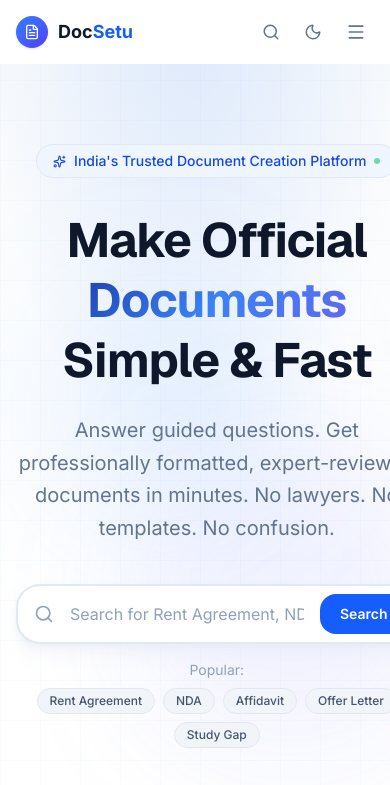
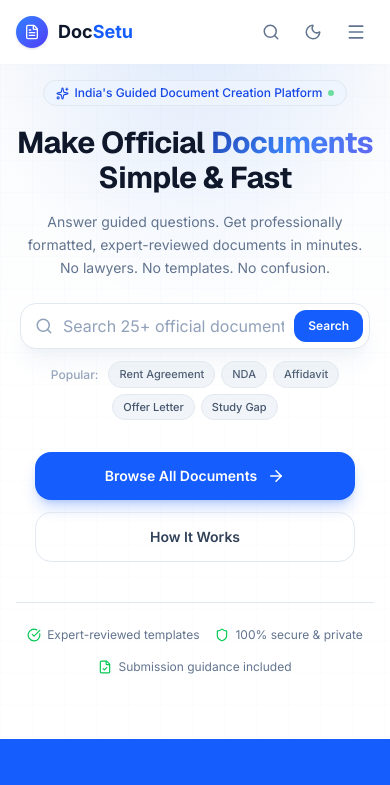
Before and after one commit to Sudhanshu7393/DocSetu, a Next.js app: page / in a window 390 px wide. Shown: the top 785 px of the page. Built offline with nearby package versions, Linux system fonts and the light colour scheme.

Commit message:
Redesign mobile Hero UI & background grid for industry-grade modern aesthetics

```diff
--- a/src/app/globals.css
+++ b/src/app/globals.css
@@ -213,16 +213,16 @@ body {
 /* Background grid pattern */
 .bg-grid {
   background-image:
-    linear-gradient(rgba(59, 130, 246, 0.05) 1px, transparent 1px),
-    linear-gradient(90deg, rgba(59, 130, 246, 0.05) 1px, transparent 1px);
-  background-size: 40px 40px;
+    linear-gradient(rgba(59, 130, 246, 0.03) 1px, transparent 1px),
+    linear-gradient(90deg, rgba(59, 130, 246, 0.03) 1px, transparent 1px);
+  background-size: 32px 32px;
 }
 
 .dark .bg-grid {
   background-image:
-    linear-gradient(rgba(59, 130, 246, 0.08) 1px, transparent 1px),
-    linear-gradient(90deg, rgba(59, 130, 246, 0.08) 1px, transparent 1px);
-  background-size: 40px 40px;
+    linear-gradient(rgba(59, 130, 246, 0.04) 1px, transparent 1px),
+    linear-gradient(90deg, rgba(59, 130, 246, 0.04) 1px, transparent 1px);
+  background-size: 32px 32px;
 }
 
 /* Radial gradient overlay */
--- a/src/app/page.tsx
+++ b/src/app/page.tsx
@@ -143,54 +143,55 @@ export default function HomePage() {
   return (
     <div className="overflow-hidden">
       {/* ─── HERO ─── */}
-      <section className="relative min-h-screen flex items-center pt-16 bg-gradient-to-b from-slate-50 via-white to-white dark:from-slate-900 dark:via-slate-900 dark:to-slate-900">
+      <section className="relative pt-20 sm:pt-28 pb-16 sm:pb-24 bg-gradient-to-b from-slate-50 via-white to-white dark:from-slate-950 dark:via-slate-900 dark:to-slate-900">
         {/* Background pattern */}
         <div className="absolute inset-0 bg-grid opacity-60 dark:opacity-100" />
-        <div className="absolute inset-0 bg-radial-primary" />
+        <div className="absolute inset-0 bg-radial-primary pointer-events-none" />
 
-        {/* Floating blobs */}
-        <div className="absolute top-1/4 right-1/4 w-64 h-64 bg-blue-400/10 dark:bg-blue-600/10 rounded-full blur-3xl float-animation" />
+        {/* Floating background blur elements */}
+        <div className="hidden sm:block absolute top-1/4 right-1/4 w-64 h-64 bg-blue-400/10 dark:bg-blue-600/10 rounded-full blur-3xl float-animation" />
         <div
-          className="absolute bottom-1/3 left-1/3 w-80 h-80 bg-indigo-400/10 dark:bg-indigo-600/10 rounded-full blur-3xl float-animation"
+          className="hidden sm:block absolute bottom-1/3 left-1/3 w-80 h-80 bg-indigo-400/10 dark:bg-indigo-600/10 rounded-full blur-3xl float-animation"
           style={{ animationDelay: "2s" }}
         />
 
-        <div className="relative max-w-7xl mx-auto px-4 sm:px-6 lg:px-8 py-20 lg:py-28">
+        <div className="relative max-w-7xl mx-auto px-4 sm:px-6 lg:px-8">
           <div className="max-w-4xl mx-auto text-center">
             {/* Badge */}
-            <div className="inline-flex items-center gap-2 px-4 py-1.5 rounded-full bg-blue-50 dark:bg-blue-950/50 border border-blue-200 dark:border-blue-800/50 text-blue-700 dark:text-blue-300 text-sm font-medium mb-8">
-              <Sparkles size={13} />
-              <span>India&apos;s Trusted Document Creation Platform</span>
-              <span className="w-1.5 h-1.5 rounded-full bg-green-500 animate-pulse" />
+            <div className="inline-flex items-center gap-1.5 sm:gap-2 px-3 sm:px-4 py-1 sm:py-1.5 rounded-full bg-blue-50/80 dark:bg-blue-950/50 border border-blue-200/80 dark:border-blue-800/50 text-blue-700 dark:text-blue-300 text-xs sm:text-sm font-medium mb-5 sm:mb-8 max-w-full">
+              <Sparkles size={13} className="flex-shrink-0" />
+              <span className="truncate">India&apos;s Guided Document Creation Platform</span>
+              <span className="w-1.5 h-1.5 rounded-full bg-green-500 animate-pulse flex-shrink-0" />
             </div>
 
             {/* Headline */}
-            <h1 className="text-5xl sm:text-6xl lg:text-7xl font-bold text-slate-900 dark:text-white leading-tight tracking-tight mb-6">
+            <h1 className="text-3xl sm:text-5xl md:text-6xl lg:text-7xl font-bold text-slate-900 dark:text-white leading-[1.15] tracking-tight mb-4 sm:mb-6">
               Make Official{" "}
               <span className="gradient-text">Documents</span>{" "}
               <br className="hidden sm:block" />
               Simple & Fast
             </h1>
 
-            <p className="text-xl text-slate-500 dark:text-slate-400 max-w-2xl mx-auto leading-relaxed mb-10">
+            {/* Sub-headline */}
+            <p className="text-sm sm:text-lg lg:text-xl text-slate-500 dark:text-slate-400 max-w-2xl mx-auto leading-relaxed mb-6 sm:mb-10 px-1 sm:px-0">
               Answer guided questions. Get professionally formatted, expert-reviewed
               documents in minutes. No lawyers. No templates. No confusion.
             </p>
 
             {/* Search */}
-            <div className="relative max-w-xl mx-auto mb-4">
-              <div className="flex items-center gap-2 bg-white dark:bg-slate-800 rounded-2xl border-2 border-slate-200 dark:border-slate-700 p-2 shadow-lg shadow-slate-200/50 dark:shadow-black/20 focus-within:border-blue-400 dark:focus-within:border-blue-500 transition-colors">
-                <Search className="ml-2 text-slate-400 flex-shrink-0" size={20} />
+            <div className="relative max-w-xl mx-auto mb-3 sm:mb-4 px-1 sm:px-0">
+              <div className="flex items-center gap-1.5 sm:gap-2 bg-white dark:bg-slate-800/90 rounded-xl sm:rounded-2xl border border-slate-200 dark:border-slate-700/80 p-1.5 sm:p-2 shadow-xl shadow-slate-200/40 dark:shadow-black/30 focus-within:border-blue-500 transition-all">
+                <Search className="ml-2 text-slate-400 flex-shrink-0" size={18} />
                 <input
                   type="text"
-                  placeholder="Search for Rent Agreement, NDA, Affidavit..."
+                  placeholder="Search 25+ official documents..."
                   value={searchQuery}
                   onChange={(e) => setSearchQuery(e.target.value)}
-                  className="flex-1 bg-transparent text-slate-800 dark:text-slate-100 placeholder-slate-400 outline-none text-base py-1 px-2"
+                  className="flex-1 min-w-0 bg-transparent text-slate-800 dark:text-slate-100 placeholder-slate-400 outline-none text-xs sm:text-base py-1 px-1 sm:px-2"
                 />
                 <Link
                   href={`/search?q=${searchQuery}`}
-                  className="px-5 py-2.5 bg-blue-600 hover:bg-blue-700 text-white rounded-xl text-sm font-semibold transition-colors flex-shrink-0"
+                  className="px-3.5 sm:px-5 py-2 sm:py-2.5 bg-blue-600 hover:bg-blue-700 text-white rounded-lg sm:rounded-xl text-xs sm:text-sm font-semibold transition-colors flex-shrink-0"
                 >
                   Search
                 </Link>
@@ -198,13 +199,13 @@ export default function HomePage() {
             </div>
 
             {/* Quick links */}
-            <p className="text-sm text-slate-400 mb-2">Popular:</p>
-            <div className="flex flex-wrap justify-center gap-2 mb-10">
+            <div className="flex flex-wrap justify-center items-center gap-1.5 sm:gap-2 mb-8 sm:mb-10 px-2 sm:px-0">
+              <span className="text-xs text-slate-400 font-medium mr-1">Popular:</span>
               {["Rent Agreement", "NDA", "Affidavit", "Offer Letter", "Study Gap"].map((doc) => (
                 <Link
                   key={doc}
                   href={`/search?q=${doc}`}
-                  className="px-3 py-1 rounded-full text-xs font-medium bg-slate-100 dark:bg-slate-800 text-slate-600 dark:text-slate-300 hover:bg-blue-50 dark:hover:bg-blue-950/40 hover:text-blue-600 dark:hover:text-blue-400 border border-slate-200 dark:border-slate-700 transition-colors"
+                  className="px-2.5 sm:px-3 py-1 rounded-full text-[11px] sm:text-xs font-medium bg-slate-100 dark:bg-slate-800/80 text-slate-600 dark:text-slate-300 hover:bg-blue-50 dark:hover:bg-blue-950/40 hover:text-blue-600 dark:hover:text-blue-400 border border-slate-200 dark:border-slate-700/60 transition-colors"
                 >
                   {doc}
                 </Link>
@@ -212,32 +213,32 @@ export default function HomePage() {
             </div>
 
             {/* CTA */}
-            <div className="flex flex-col sm:flex-row items-center justify-center gap-4">
+            <div className="flex flex-col sm:flex-row items-stretch sm:items-center justify-center gap-3 sm:gap-4 max-w-xs sm:max-w-none mx-auto">
               <Link
                 href="/categories"
-                className="group inline-flex items-center gap-2.5 px-8 py-4 bg-blue-600 hover:bg-blue-700 text-white font-semibold rounded-2xl transition-all duration-300 shadow-lg shadow-blue-600/25 hover:shadow-blue-600/40 hover:-translate-y-0.5"
+                className="group inline-flex items-center justify-center gap-2.5 px-6 sm:px-8 py-3.5 sm:py-4 bg-blue-600 hover:bg-blue-700 text-white text-sm sm:text-base font-semibold rounded-xl sm:rounded-2xl transition-all duration-300 shadow-lg shadow-blue-600/25 hover:shadow-blue-600/40 hover:-translate-y-0.5"
               >
                 Browse All Documents
                 <ArrowRight size={18} className="group-hover:translate-x-1 transition-transform" />
               </Link>
               <Link
                 href="#how-it-works"
-                className="inline-flex items-center gap-2 px-8 py-4 text-slate-700 dark:text-slate-200 font-semibold rounded-2xl border border-slate-200 dark:border-slate-700 hover:bg-slate-50 dark:hover:bg-slate-800 transition-colors"
+                className="inline-flex items-center justify-center gap-2 px-6 sm:px-8 py-3.5 sm:py-4 text-slate-700 dark:text-slate-200 text-sm sm:text-base font-semibold rounded-xl sm:rounded-2xl border border-slate-200 dark:border-slate-700 hover:bg-slate-50 dark:hover:bg-slate-800 transition-colors"
               >
                 How It Works
               </Link>
             </div>
 
             {/* Trust signals */}
-            <div className="flex flex-wrap items-center justify-center gap-6 mt-12 pt-8 border-t border-slate-200 dark:border-slate-800">
+            <div className="flex flex-wrap items-center justify-center gap-4 sm:gap-6 mt-10 sm:mt-12 pt-6 sm:pt-8 border-t border-slate-200/80 dark:border-slate-800/80">
               {[
                 { icon: CheckCircle, text: "Expert-reviewed templates" },
                 { icon: Shield, text: "100% secure & private" },
                 { icon: FileCheck, text: "Submission guidance included" },
               ].map(({ icon: Icon, text }) => (
-                <div key={text} className="flex items-center gap-2 text-sm text-slate-500 dark:text-slate-400">
-                  <Icon size={15} className="text-green-500" />
-                  {text}
+                <div key={text} className="flex items-center gap-1.5 sm:gap-2 text-xs sm:text-sm text-slate-500 dark:text-slate-400">
+                  <Icon size={14} className="text-green-500 flex-shrink-0" />
+                  <span>{text}</span>
                 </div>
               ))}
             </div>
```
